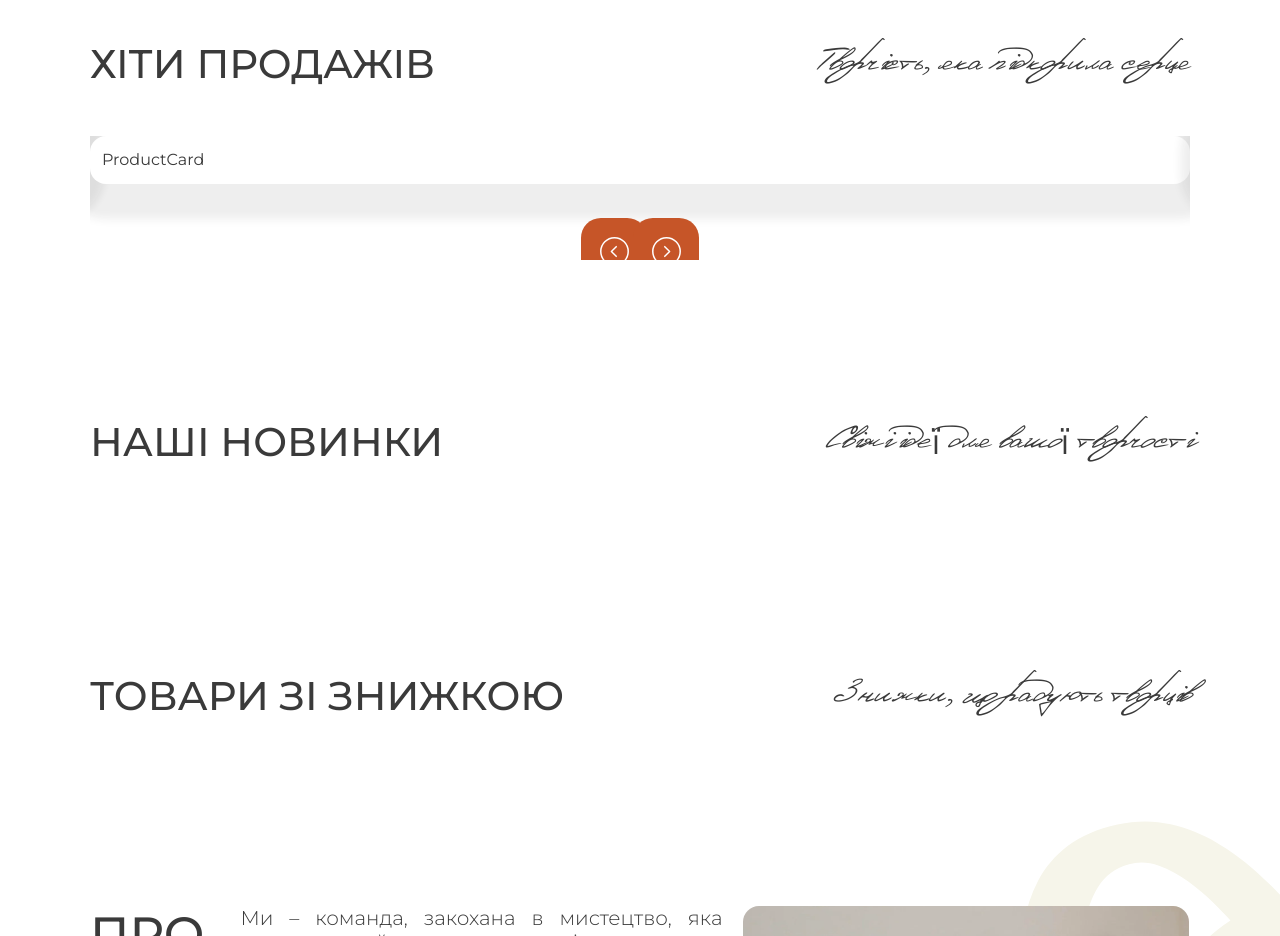
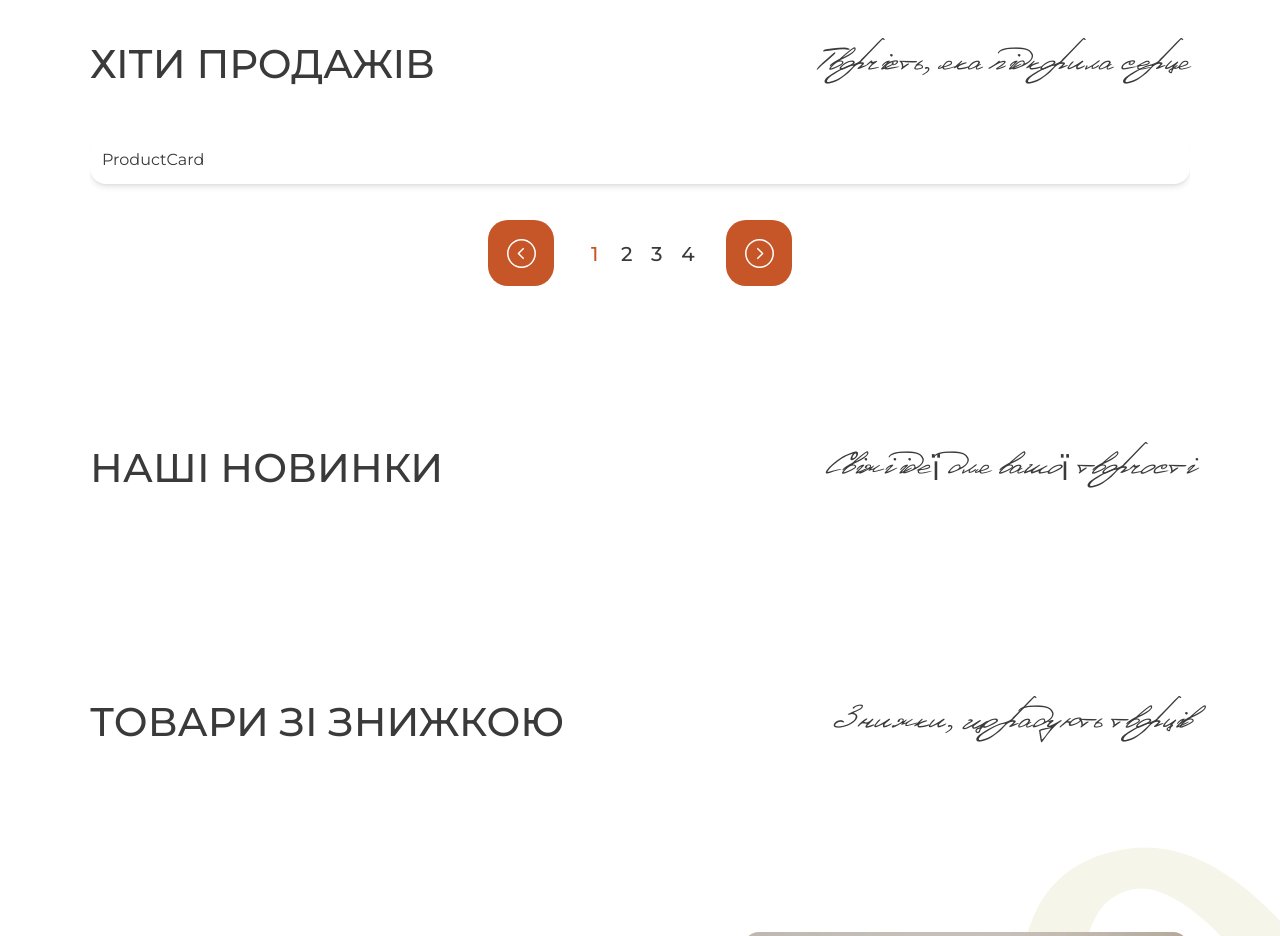
Before and after one commit to cyanidium-dev/art-lover-frontend, a Next.js app: page / in a window 1280 px wide. Shown: the part 1000-1936 px from the top of the page. Built offline with nearby package versions, Linux system fonts and the light colour scheme.

Commit message:
added pagination styles

```diff
--- a/src/shared/components/Cards/ProductCard/ProductCard.tsx
+++ b/src/shared/components/Cards/ProductCard/ProductCard.tsx
@@ -6,7 +6,7 @@ interface ProductCardProps {
 
 export default function ProductCard({ product }: ProductCardProps) {
   return (
-    <div className="p-3 bg-white rounded-[8px] xl:rounded-[16px] shadow-social xl:shadow-[3px_3px_10px_32px_rgba(36,36,36,0.08)]">
+    <div className="p-3 bg-white rounded-[8px] xl:rounded-[16px] shadow-social">
       ProductCard
     </div>
   );
--- /dev/null
+++ b/src/shared/components/swiper/CustomPagination.tsx
@@ -0,0 +1,30 @@
+import { Swiper } from 'swiper/types';
+
+export const createPagination = (maxVisibleBullets = 4) => ({
+  clickable: true,
+  type: 'custom' as const,
+  renderCustom: (swiper: Swiper, current: number, total: number) => {
+    let bullets = '';
+
+    let start = Math.max(1, current - Math.floor(maxVisibleBullets / 2));
+    let end = start + maxVisibleBullets - 1;
+
+    if (end > total) {
+      end = total;
+      start = Math.max(1, end - maxVisibleBullets + 1);
+    }
+
+    for (let i = start; i <= end; i++) {
+      bullets += `
+              <span class="swiper-pagination-bullet ${
+                i === current ? 'swiper-pagination-bullet-active' : ''
+              }"
+                data-index="${i - 1}">
+                ${i}
+              </span>
+            `;
+    }
+
+    return bullets;
+  },
+});
--- a/src/shared/components/swiper/SwiperWrapper.tsx
+++ b/src/shared/components/swiper/SwiperWrapper.tsx
@@ -1,9 +1,11 @@
 'use client';
 import 'swiper/css';
 import 'swiper/css/navigation';
+import 'swiper/css/pagination';
 import { ReactNode } from 'react';
 import { Navigation, Pagination } from 'swiper/modules';
 import { Swiper } from 'swiper/react';
+import { createPagination } from './CustomPagination';
 
 interface SwiperWrapperProps {
   children: ReactNode;
@@ -17,6 +19,7 @@ export default function SwiperWrapper({
   return (
     <Swiper
       slidesPerView={slidesPerView}
+      pagination={createPagination(4)}
       centeredSlides
       breakpoints={{
         0: {
--- a/src/styles/common.css
+++ b/src/styles/common.css
@@ -33,27 +33,29 @@
 
 .swiper {
   padding-bottom: 76px !important;
+
+  @media screen and (min-width: 1280px) {
+    padding-bottom: 102px !important;
+  }
 }
 
 .swiper-button-next,
 .swiper-button-prev {
   width: 44px !important;
   height: 44px !important;
-  padding: 10px;
+  padding: 10.5px;
   border-radius: 10px;
   background-color: var(--orange);
-  transition: filter 300ms ease-in-out;
-  top: calc(100% - 32px) !important;
-}
+  z-index: 20 !important;
+  transition: all 300ms ease-in-out;
+  top: calc(100% - 22px) !important;
 
-@media screen and (min-width: 1280px) {
-  .swiper-button-next,
-  .swiper-button-prev {
+  @media screen and (min-width: 1280px) {
     width: 66px !important;
     height: 66px !important;
     padding: 16.5px;
     border-radius: 19.8px;
-    top: calc(100% - 20px) !important;
+    top: calc(100% - 44px) !important;
   }
 }
 
@@ -70,11 +72,19 @@
 }
 
 .swiper-button-prev {
-  left: calc(50% - 59px) !important;
+  left: calc(50% - 98px) !important;
+
+  @media screen and (min-width: 1280px) {
+    left: calc(50% - 152px) !important;
+  }
 }
 
 .swiper-button-next {
-  right: calc(50% - 59px) !important;
+  right: calc(50% - 98px) !important;
+
+  @media screen and (min-width: 1280px) {
+    right: calc(50% - 152px) !important;
+  }
 }
 
 .swiper-button-prev::after {
@@ -94,3 +104,31 @@
   background: url('/images/icons/arrowInCircleRight.svg') center no-repeat;
   background-size: contain;
 }
+
+.swiper-pagination-custom {
+  bottom: 10px !important;
+  color: var(--dark) !important;
+  opacity: 1 !important;
+
+  @media screen and (min-width: 1280px) {
+    bottom: 18px !important;
+  }
+}
+
+.swiper-pagination-bullet {
+  margin-left: 2px;
+  margin-right: 2px;
+  opacity: 1 !important;
+  font-size: 12px;
+  font-weight: 500;
+  background-color: transparent !important;
+  @media screen and (min-width: 1280px) {
+    font-size: 20px;
+    margin-left: 9px;
+    margin-right: 9px;
+  }
+}
+
+.swiper-pagination-bullet-active {
+  color: var(--orange);
+}
```
